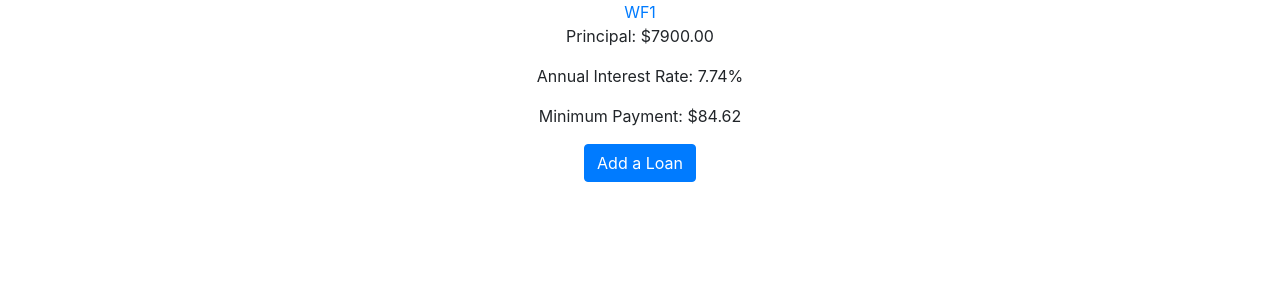
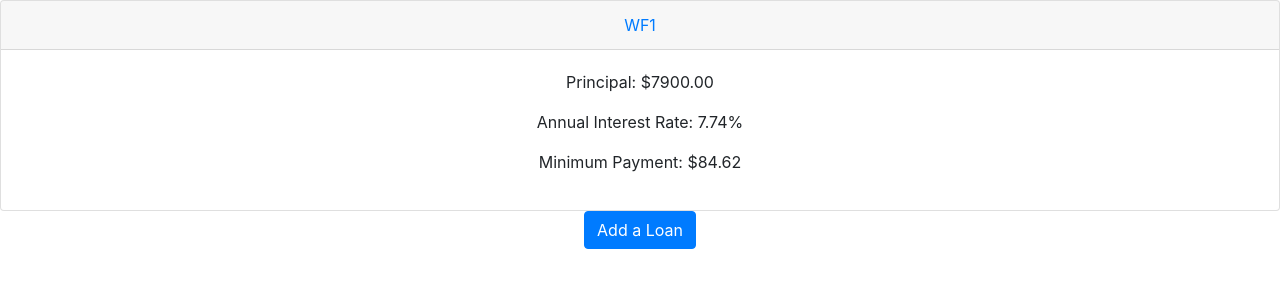
Before and after one commit to zackwalker/mysite, a Django app: page / in a window 1280 px wide. Shown: the part 56-356 px from the top of the page. Run offline with Django 3.2, Linux system fonts and the light colour scheme; a user stored in the database is signed in; data comes from the database, SQL or seed files in the repository; both versions use the stored data as it was after the commit; some libraries are stand-ins or nearby versions.

Commit message:
edited UI for list view

```diff
--- a/loans/templates/loans/loaninformation_list.html
+++ b/loans/templates/loans/loaninformation_list.html
@@ -12,14 +12,16 @@
     {% block content %}
 
     {% for instance in object_list %}
-    <div class="panel panel-success">
-         <div class="panel-heading" id='loan-name'><a href='{{ instance.get_absolute_url }}'>{{ instance.loan_name }} </a></div>
-         <p class="panel-body" id='loan-data'>Principal: ${{ instance.principal }}</p>
-         <p class="panel-body" id='loan-data'>Annual Interest Rate: {{ instance.interest_rate }}%</p>
-         <p class="panel-body" id='loan-data'>Minimum Payment: ${{ instance.minimum_payment }}</p>
-
-
-    </div>
+<div class="card text-center">
+  <div class="card-header">
+    <a href='{{ instance.get_absolute_url }}'>{{ instance.loan_name }} </a>
+  </div>
+  <div class="card-body">
+    <p class="panel-body" id='loan-data'>Principal: ${{ instance.principal }}</p>
+    <p class="panel-body" id='loan-data'>Annual Interest Rate: {{ instance.interest_rate }}%</p>
+    <p class="panel-body" id='loan-data'>Minimum Payment: ${{ instance.minimum_payment }}</p>
+  </div>
+</div>
 
     {% endfor %}
 <div> <a class="btn btn-primary" href="{% url 'loans:add-loan' %}" role="button">Add a Loan</a></div>
--- a/loans/views.py
+++ b/loans/views.py
@@ -2,12 +2,10 @@ from django.shortcuts import render,get_object_or_404
 from .models import LoanInformation, Profile
 from .forms import AddLoans
 from django.views.generic import CreateView, DetailView, UpdateView, ListView, DeleteView
-from django.urls import reverse
-import queryset_converter
 from itertools import permutations
 from  .loan_payoff_logic import master_func
 from django.http import HttpResponse
-from django.urls import reverse_lazy
+
 
 class LoanListView(ListView):
     def get_queryset(self):
@@ -56,10 +54,7 @@ class LoanUpdateView(UpdateView):
 class LoanDeleteView(DeleteView):
     model = LoanInformation
     template_name = 'loans/LoanInformation_delete.html'
-
+    success_url = '/'
     def get_object(self):
         id_ = self.kwargs.get("id")
         return get_object_or_404(LoanInformation, id=id_)
-
-        def get_success_url(self):
-            return reverse('loans:loan-list')
```
Also changed, not shown: db.sqlite3.
